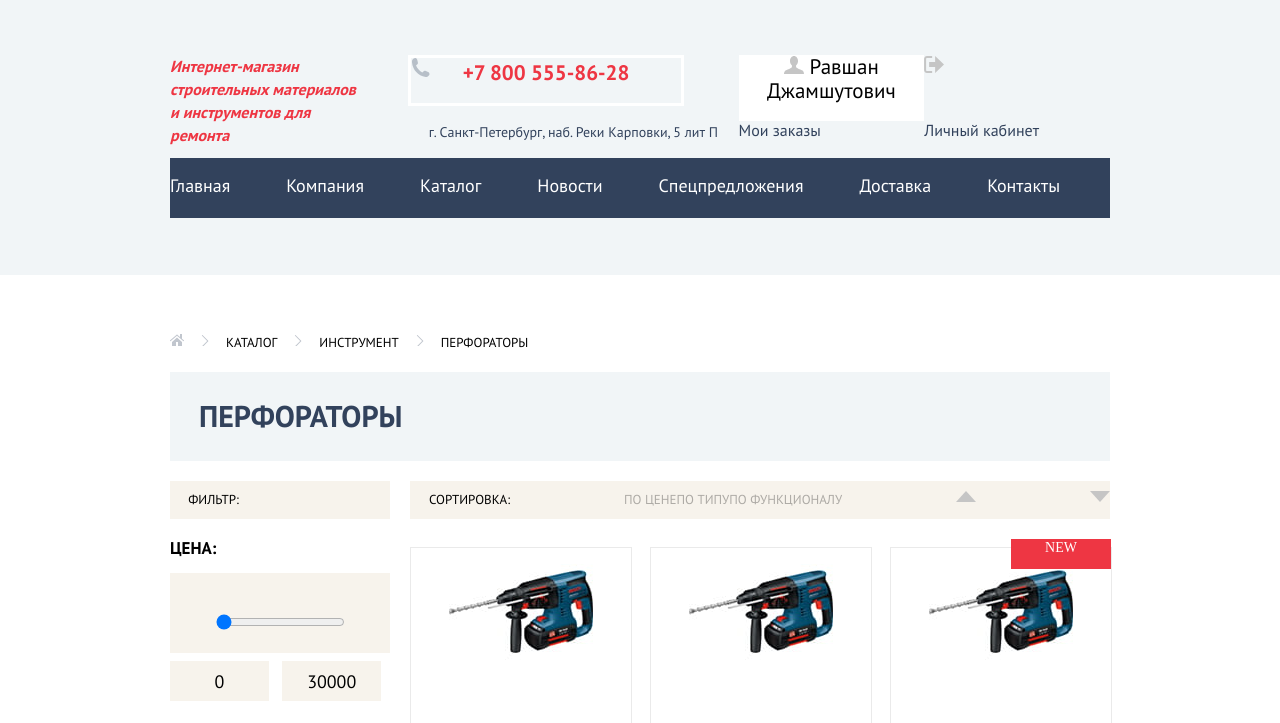
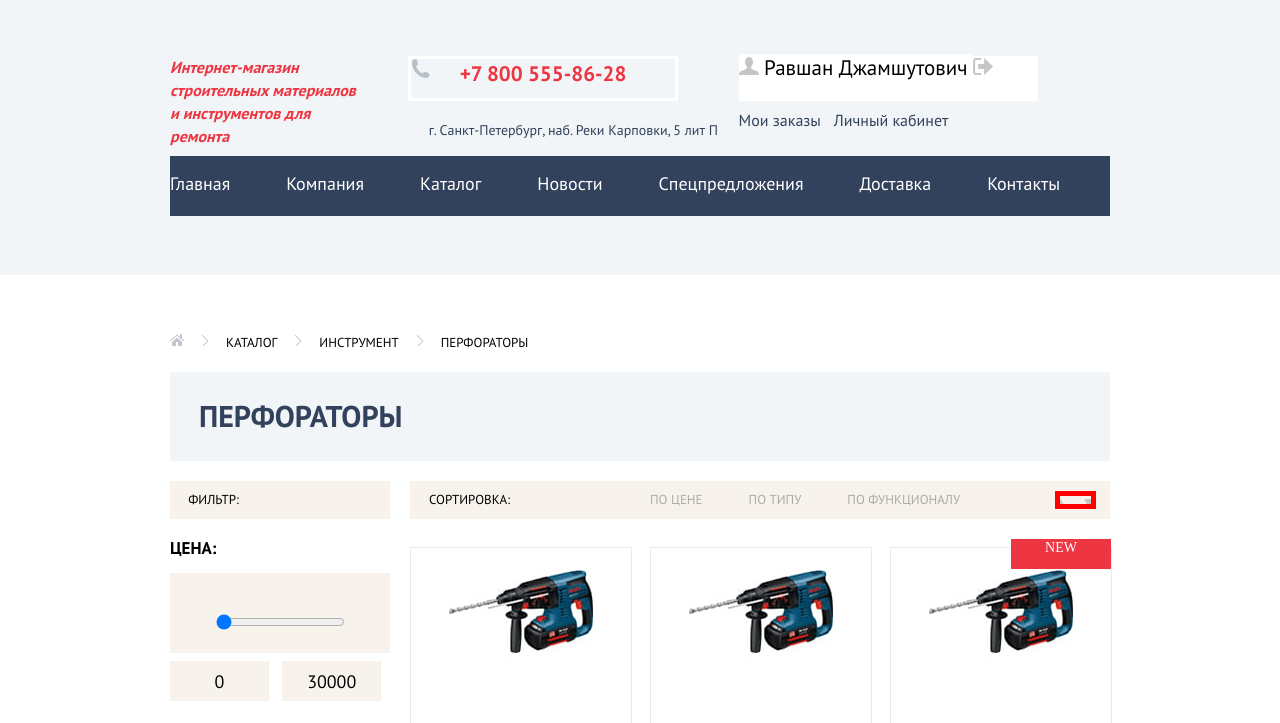
Before and after one commit to TanyaMozoleva/505199-technomart-31, a plain HTML site: page catalog.html in a window 1280 px wide. Shown: the part 45-768 px from the top of the page. Drawn offline with Linux system fonts and the light colour scheme; a web font is replaced by a local one.

Commit message:
сетки на flex

```diff
--- a/catalog.html
+++ b/catalog.html
@@ -40,11 +40,11 @@
             <p class="header-address">г. Санкт-Петербург, наб. Реки Карповки, 5 лит П</p>
           </section>
           <div class="header-user">
+            <div class="header-user-main">
               <a class="user-page icon-login" href="#">
                 <svg  width="20" height="18" viewBox="0 0 20 18" fill="none" xmlns="http://www.w3.org/2000/svg">
                   <path d="M17.881 14.166C15.737 13.431 13.625 12.5 12.674 11.776C12.017 11.275 11.904 10.158 12.157 9.361C13.275 8.458 14.021 6.884 14.021 5.083C14.021 2.276 12.221 0 10 0C7.77902 0 5.97901 2.276 5.97901 5.083C5.97901 6.884 6.72501 8.457 7.84201 9.36C8.09501 10.158 7.98302 11.275 7.32502 11.776C6.37502 12.5 4.26201 13.43 2.11801 14.166C-0.0259852 14.902 1.48343e-05 18 1.48343e-05 18H20C20 18 20.025 14.901 17.881 14.166Z" fill="#C5C5C5"/>
                 </svg>
-
                 <span class="user-page-name">Равшан Джамшутович</span>
               </a>
               <a class="logout">
@@ -53,8 +53,11 @@
                   <path d="M2.10598 13.952V3.048C2.12398 2.672 2.27698 1.991 3.11598 1.991H8.14297V0H3.11598C0.937975 0 0.111975 1.81 0.0869751 3.027V13.973C0.111975 15.189 0.937975 17 3.11598 17H8.14297V15.01H3.11598C2.27698 15.01 2.12398 14.327 2.10598 13.952Z" fill="#C5C5C5"/>
                   </svg>
               </a>
-            <a class="user-orders" href="#">Мои заказы</a>
-            <a class="user-cabinet">Личный кабинет</a>
+            </div>
+            <ul class="header-user-additional reset-list">
+              <li><a class="user-orders" href="#">Мои заказы</a></li>
+              <li><a class="user-cabinet">Личный кабинет</a></li>
+            </ul>
           </div>
         </nav>
         <ul class="header-navigation reset-list">
@@ -157,8 +160,22 @@
                 <li><a class="sort-link" href="#">По типу</a></li>
                 <li><a class="sort-link" href="#">По функционалу</a></li>
               </ul>
-              <div class="triangle-top"></div>
-              <div class="triangle-bottom"></div>
+              <ul class="sort-triangle reset-list">
+                <li>
+                  <a class="triangle-top">
+                    <svg width="12" height="10" viewBox="0 0 12 10" fill="none" xmlns="http://www.w3.org/2000/svg">
+                    <path d="M5.66241 0L11.1624 10L0.162415 10" fill="#C5C5C5"/>
+                    </svg>
+                  </a>
+                </li>
+                <li>
+                  <a class="triangle-bottom">
+                    <svg width="12" height="10" viewBox="0 0 12 10" fill="none" xmlns="http://www.w3.org/2000/svg">
+                      <path d="M5.66241 10L0.162415 0H11.1624" fill="#C5C5C5"/>
+                      </svg>
+                  </a>
+                </li>
+              </ul>
             </div>
 
             <section class="catalog">
--- a/css/style.css
+++ b/css/style.css
@@ -214,10 +214,13 @@ display: grid;
 }
 
 .header-contacts {
+  display: block;
+  box-sizing: border-box;
   grid-column-start: 2;
   grid-row-start: 1;
   width: 270px;
   height: 45px;
+  margin-bottom: 3px;
   color: var(--basic-red);
   font-size: 21px;
   line-height: 30px;
@@ -235,14 +238,24 @@ display: grid;
   font-size: 14px;
   line-height: 24px;
   text-align: center;
+  margin-left: 0;
+  padding-left: 0;
 }
 
 /*----------Header-user----------*/
 
 .header-user {
-  display: grid;
-  grid-template-columns: 1fr 1fr;
+  display: flex;
+  flex-direction: column;
 }
+
+.header-user-main {
+  width: 299px;
+  height: 45px;
+  background-color: var(--basic-white);
+  margin-bottom: 7px;
+}
+
 .user-page {
   color: var(--basic-black);
   font-size: 21px;
@@ -284,6 +297,19 @@ display: grid;
 
 .user-page-name:hover {
   color: var(--basic-black);
+}
+
+.header-user-additional {
+  display: flex;
+  justify-content: space-between;
+  text-align: center;
+  width: 210px;
+}
+
+.user-orders::after {
+  display: block;
+  background-image: url("../img/icons/icon-dot.svg");
+  background-repeat: no-repeat;
 }
 
 .user-orders,
@@ -485,7 +511,6 @@ display: grid;
 .sort {
   box-sizing: border-box;
   display: flex;
-  justify-content: space-between;
   width: 700px;
   height: 38px;
   background-color: var(--background-light-gray);
@@ -512,12 +537,13 @@ display: grid;
 .sort-list {
   display: flex;
   flex-wrap: wrap;
-  justify-content: space-between;
+  width: 494px;
   font-family: "PT Sans";
   font-weight: 400;
   font-size: 13px;
   line-height: 18px;
   text-transform: uppercase;
+  margin-left: 140px;
 }
 
 .sort-link {
@@ -528,6 +554,7 @@ display: grid;
   flex-wrap: wrap;
   justify-content: space-between;
   color: var(--basic-black-opacity);
+  margin-right: 46px;
 }
 
 .sort-link:hover {
@@ -538,21 +565,21 @@ display: grid;
   color: var(--basic-red);
 }
 
-.triangle-top {
-  width: 0;
-  height: 0;
-  border-left: 10px solid transparent;
-  border-right: 10px solid transparent;
-  border-bottom: 11px solid var(--basic-light-grey);
+.sort-triangle {
+  display: flex;
+  width: 50px;
+  margin-right: 14px;
+  justify-content: space-between;
+  outline: 5px solid red;
+  outline-offset: -5px;
 }
 
-.triangle-bottom {
-  width: 0;
-  height: 0;
-  border-left: 10px solid transparent;
-  border-right: 10px solid transparent;
-  border-top: 11px solid var(--basic-light-grey);
+triangle-top {
+  display: block;
+  margin-right: 21px;
 }
+
+
 
 .triangle-top:hover,
 .triangle-bottom:hover {
```
Also changed, not shown: img/icons/icon-dot.svg (added), img/icons/icon-triangle-bottom.svg (added), img/icons/icon-triangle-top.svg (added). Lines whose indentation alone changed are shown as unchanged.
